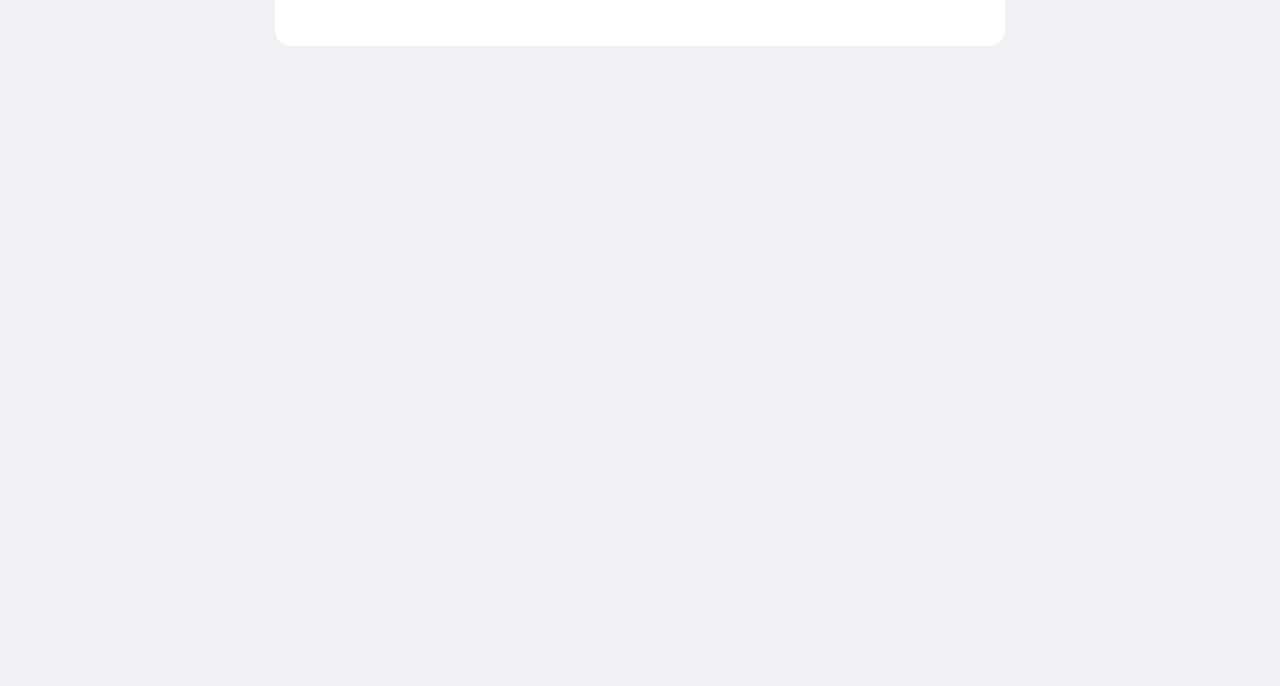
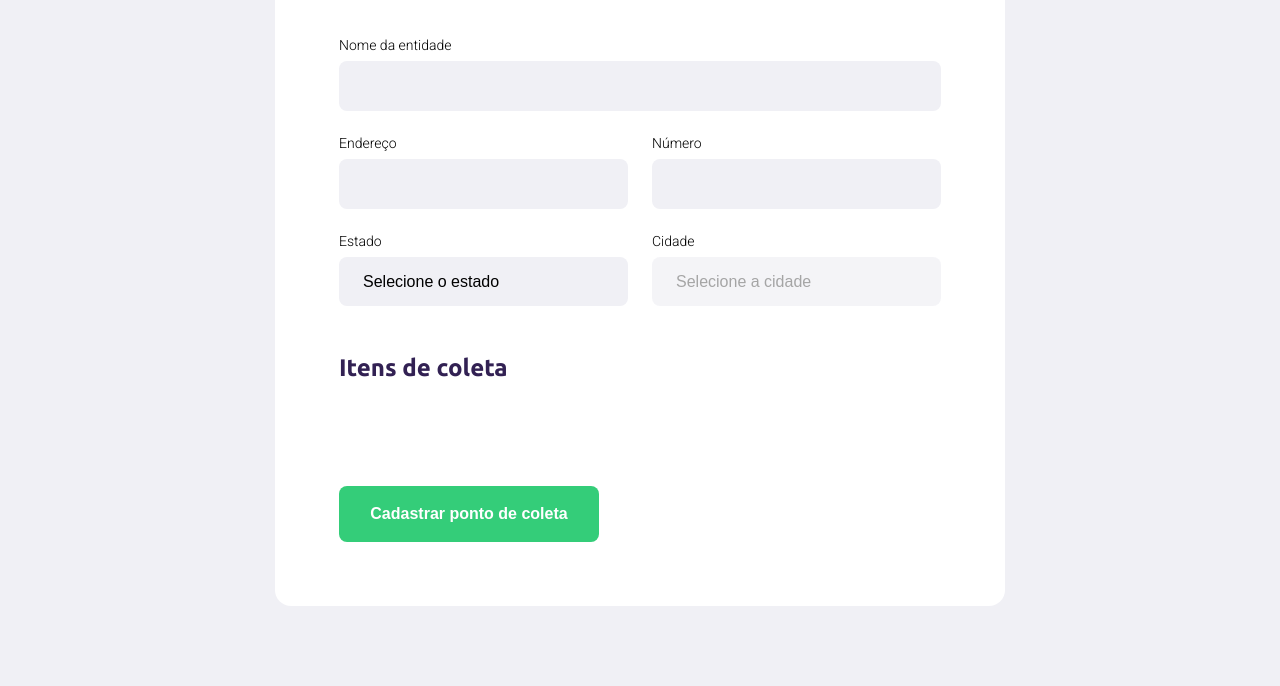
Before and after one commit to analuizacastro/eco-marketplace, a plain HTML site: page create-point.html in a window 1280 px wide. Shown: the part 373-1059 px from the top of the page. Before the commit the page ends 800 px from the top, so only its background shows below. Drawn offline with Linux system fonts and the light colour scheme.

Commit message:
chore: under construction

```diff
--- a/create-point.html
+++ b/create-point.html
@@ -23,7 +23,38 @@
                 <legend>
                     <h2>Dados da entidade</h2>
                 </legend>
-                <div class="field"></div>
+                <div class="field">
+                    <label for="name">Nome da entidade</label>
+                    <input type="text" name="name">
+                </div>
+                <div class="field-group">
+                    <div class="field">
+                        <label for="address">Endereço</label>
+                        <input type="text" name="adress">
+                    </div>
+                    <div class="field">
+                        <label for="address2">Número</label>
+                        <input type="number" name="address2">
+                    </div>
+                </div>
+                <div class="field-group">
+                    <div class="field">
+                        <div class="field">
+                            <label for="state">Estado</label>
+                            <select name="uf">
+                                <option value="">Selecione o estado</option>
+                            </select>
+                        </div>
+                    </div>
+                    <div class="field">
+                        <div class="field">
+                            <label for="state">Cidade</label>
+                            <select name="city" disabled>
+                                <option value="">Selecione a cidade</option>
+                            </select>
+                        </div>
+                    </div>
+                </div>
             </fieldset>
                 <legend>
                     <h2>Itens de coleta</h2>
--- a/styles/create-point.css
+++ b/styles/create-point.css
@@ -33,3 +33,77 @@ form{
     max-width: 730px;
     margin: 80px auto;
 }
+
+form h1{
+    font-size: 36px;
+}
+
+form fieldset{
+    margin-top: 64px;
+    border: 0;
+}
+
+form legend{
+    margin-bottom: 40px;
+}
+
+form legend h2{
+    font-size: 24px;
+}
+
+form .field{
+    flex: 1;
+    display: flex;
+    flex-direction: column;
+
+    margin-bottom: 24px;
+}
+
+form .field-group{
+    display: flex;
+}
+
+form input,
+form select{
+    background-color: #f0f0f5;
+    border: 0;
+    padding: 16px 24px;
+    font-size: 16px;
+    border-radius: 8px;
+    outline: none;
+}
+
+form select{
+    -webkit-appearance: none;
+    -moz-appearance: none;
+    appearance: none;
+}
+
+form label{
+    font-size: 14px;
+    margin-bottom: 8px;
+}
+
+form .field-group .field + .field{
+    margin-left: 24px;
+}
+
+form button{
+    width: 260px;
+    height: 56px;
+
+    background-color: var(--primary-color);
+    border-radius: 8px;
+    color: white;
+    font-weight: bold;
+    font-size: 16px;
+
+    border: 0;
+    margin-top: 40px;
+    transition: 400ms;
+    cursor: pointer;
+}
+
+form button:hover{
+    background-color: #2fb86e;
+}
```
